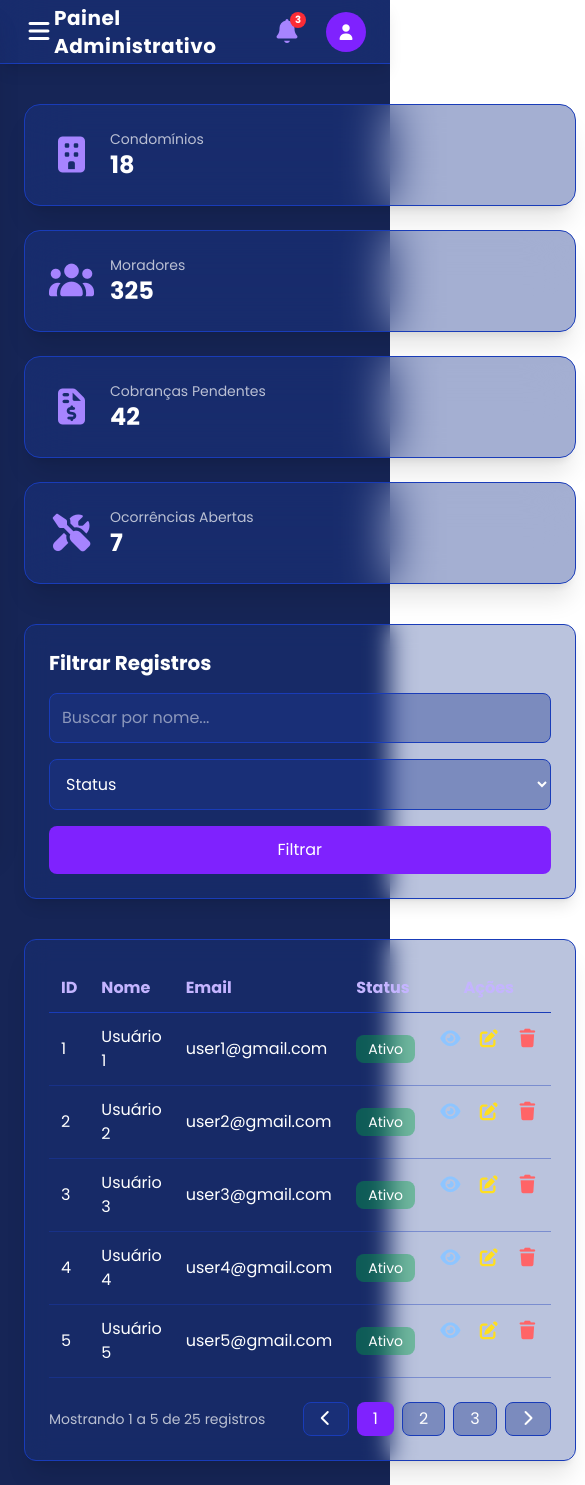
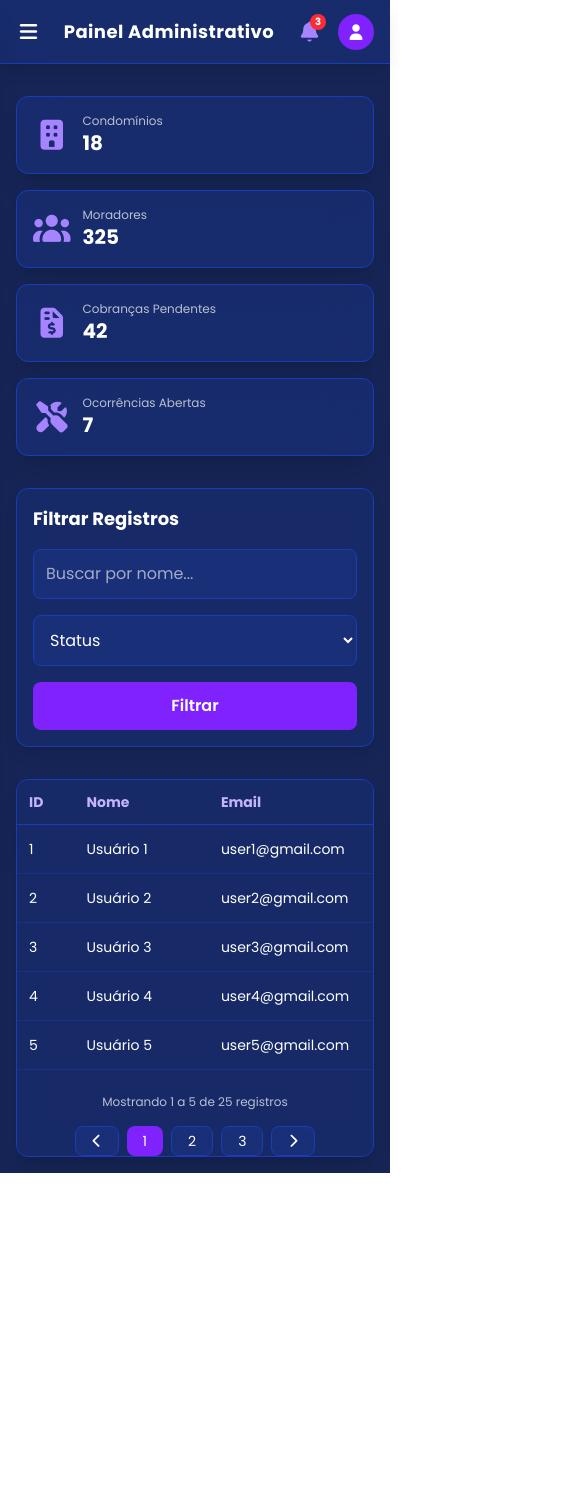
Before and after one commit to nsimba-afonso-nwayami/fimbagest, a React (Vite) app: page /dashboard/admin in a window 390 px wide. Shown: the whole page, 585 px wide, since content can reach past the window. After the commit the page ends 1173 px from the top, so only its background shows below. Built offline with nearby package versions, Linux system fonts and the light colour scheme.

Commit message:
Alterações de responsividade concluídas

```diff
--- a/src/pages/admin/DashboardAdmin.jsx
+++ b/src/pages/admin/DashboardAdmin.jsx
@@ -13,7 +13,7 @@ export default function DashboardAdmin() {
           transition-transform duration-300
           ${sidebarOpen ? "translate-x-0" : "-translate-x-64"}
           md:translate-x-0
-          z-9999
+          z-9999 {/* Ajustado z-index para Tailwind standard: z-50 a z-[9999] */}
         `}
       >
         {/* BOTÃO FECHAR MOBILE */}
@@ -29,33 +29,28 @@ export default function DashboardAdmin() {
           Fimba<span className="text-violet-400">Gest</span>
         </h1>
 
-        {/* MENU */}
+        {/* MENU (Sem alterações necessárias na navegação) */}
         <nav className="space-y-4 text-lg">
           <a className="block p-3 rounded-lg hover:bg-blue-800/40 cursor-pointer">
             <i className="fas fa-chart-line mr-3 text-violet-400"></i>
             Dashboard
           </a>
-
           <a className="block p-3 rounded-lg hover:bg-blue-800/40 cursor-pointer">
             <i className="fas fa-building mr-3 text-violet-400"></i>
             Condomínios
           </a>
-
           <a className="block p-3 rounded-lg hover:bg-blue-800/40 cursor-pointer">
             <i className="fas fa-users mr-3 text-violet-400"></i>
             Moradores
           </a>
-
           <a className="block p-3 rounded-lg hover:bg-blue-800/40 cursor-pointer">
             <i className="fas fa-file-invoice-dollar mr-3 text-violet-400"></i>
             Cobranças
           </a>
-
           <a className="block p-3 rounded-lg hover:bg-blue-800/40 cursor-pointer">
             <i className="fas fa-tools mr-3 text-violet-400"></i>
             Ocorrências
           </a>
-
           <a className="block p-3 rounded-lg hover:bg-blue-800/40 cursor-pointer">
             <i className="fas fa-gear mr-3 text-violet-400"></i>
             Configurações
@@ -72,32 +67,32 @@ export default function DashboardAdmin() {
       )}
 
       {/* ÁREA PRINCIPAL */}
-      <div className="flex-1 md:ml-64">
+      <div className="flex-1 md:ml-64 overflow-x-hidden"> {/* 👈 ADIÇÃO: overflow-x-hidden para prevenir vazamentos do conteúdo */}
         {/* HEADER */}
         <header
           className="
             bg-blue-900/40 backdrop-blur-xl border-b border-blue-800
             fixed top-0 right-0 left-0 md:left-64
-            h-16 flex items-center justify-between px-6 shadow-lg
+            h-16 flex items-center justify-between px-4 sm:px-6 shadow-lg
             z-9990
           "
         >
           {/* Botão mobile */}
           <button
-            className="md:hidden text-2xl"
+            className="md:hidden text-xl sm:text-2xl"
             onClick={() => setSidebarOpen(!sidebarOpen)}
           >
             <i className="fas fa-bars"></i>
           </button>
 
-          <h2 className="text-xl font-bold tracking-wide">
+          <h2 className="text-lg sm:text-xl font-bold tracking-wide"> {/* 👈 AJUSTE: tamanho do título para mobile */}
             Painel Administrativo
           </h2>
 
           {/* Notificações + Perfil */}
-          <div className="flex items-center gap-6">
+          <div className="flex items-center gap-4 sm:gap-6">
             {/* NOTIFICAÇÕES */}
-            <button className="relative text-2xl text-violet-400 hover:text-violet-300 transition-all">
+            <button className="relative text-xl sm:text-2xl text-violet-400 hover:text-violet-300 transition-all"> {/* 👈 AJUSTE: tamanho do ícone */}
               <i className="fas fa-bell"></i>
               <span
                 className="
@@ -112,84 +107,90 @@ export default function DashboardAdmin() {
             {/* PERFIL */}
             <div className="flex items-center gap-3">
               <span className="text-sm opacity-80 hidden sm:block">Admin</span>
-              <div className="w-10 h-10 bg-violet-600 rounded-full flex items-center justify-center">
-                <i className="fas fa-user text-white"></i>
+              <div className="w-9 h-9 sm:w-10 sm:h-10 bg-violet-600 rounded-full flex items-center justify-center"> {/* 👈 AJUSTE: tamanho do avatar */}
+                <i className="fas fa-user text-white text-base"></i>
               </div>
             </div>
           </div>
         </header>
 
         {/* CONTEÚDO PRINCIPAL */}
-        <main className="mt-20 p-6 space-y-10">
+        <main className="mt-20 p-4 sm:p-6 space-y-8 sm:space-y-10"> {/* 👈 AJUSTE: padding e margem superior para telas pequenas */}
+
           {/* CARDS */}
-          <div className="grid grid-cols-1 sm:grid-cols-2 lg:grid-cols-4 gap-6">
-            {/* CARD */}
-            <div className="bg-blue-900/40 border border-blue-800 backdrop-blur-xl p-6 rounded-2xl shadow-xl flex items-center gap-4 hover:bg-blue-900/50 hover:scale-[1.02] transition-all cursor-pointer">
-              <i className="fas fa-building text-4xl text-violet-400"></i>
-              <div>
-                <p className="text-white/70 text-sm">Condomínios</p>
-                <h3 className="text-2xl font-bold">18</h3>
+          <div className="grid grid-cols-1 sm:grid-cols-2 lg:grid-cols-4 gap-4 sm:gap-6"> {/* 👈 ALTERADO: grid-cols-1 para coluna única no mobile (padrão) */}
+
+            {/* CARD 1 (Aplicadas classes de prevenção de vazamento e ajustes de tamanho) */}
+            <div className="bg-blue-900/40 border border-blue-800 backdrop-blur-xl p-4 sm:p-6 rounded-xl shadow-xl flex items-center gap-3 sm:gap-4 hover:bg-blue-900/50 hover:scale-[1.02] transition-all cursor-pointer">
+              <i className="fas fa-building text-3xl sm:text-4xl text-violet-400 shrink-0"></i>
+              <div className="min-w-0"> {/* 👈 CHAVE: min-w-0 para permitir que o texto trunque */}
+                <p className="text-white/70 text-xs sm:text-sm truncate">Condomínios</p>
+                <h3 className="text-xl sm:text-2xl font-bold truncate">18</h3>
               </div>
             </div>
 
-            <div className="bg-blue-900/40 border border-blue-800 backdrop-blur-xl p-6 rounded-2xl shadow-xl flex items-center gap-4 hover:bg-blue-900/50 hover:scale-[1.02] transition-all cursor-pointer">
-              <i className="fas fa-users text-4xl text-violet-400"></i>
-              <div>
-                <p className="text-white/70 text-sm">Moradores</p>
-                <h3 className="text-2xl font-bold">325</h3>
+            {/* CARD 2 */}
+            <div className="bg-blue-900/40 border border-blue-800 backdrop-blur-xl p-4 sm:p-6 rounded-xl shadow-xl flex items-center gap-3 sm:gap-4 hover:bg-blue-900/50 hover:scale-[1.02] transition-all cursor-pointer">
+              <i className="fas fa-users text-3xl sm:text-4xl text-violet-400 shrink-0"></i>
+              <div className="min-w-0">
+                <p className="text-white/70 text-xs sm:text-sm truncate">Moradores</p>
+                <h3 className="text-xl sm:text-2xl font-bold truncate">325</h3>
               </div>
             </div>
 
-            <div className="bg-blue-900/40 border border-blue-800 backdrop-blur-xl p-6 rounded-2xl shadow-xl flex items-center gap-4 hover:bg-blue-900/50 hover:scale-[1.02] transition-all cursor-pointer">
-              <i className="fas fa-file-invoice-dollar text-4xl text-violet-400"></i>
-              <div>
-                <p className="text-white/70 text-sm">Cobranças Pendentes</p>
-                <h3 className="text-2xl font-bold">42</h3>
+            {/* CARD 3 (Título longo: Cobranças Pendentes) */}
+            <div className="bg-blue-900/40 border border-blue-800 backdrop-blur-xl p-4 sm:p-6 rounded-xl shadow-xl flex items-center gap-3 sm:gap-4 hover:bg-blue-900/50 hover:scale-[1.02] transition-all cursor-pointer">
+              <i className="fas fa-file-invoice-dollar text-3xl sm:text-4xl text-violet-400 shrink-0"></i>
+              <div className="min-w-0">
+                <p className="text-white/70 text-xs sm:text-sm truncate">Cobranças Pendentes</p> {/* 👈 CHAVE: truncate para evitar vazamento */}
+                <h3 className="text-xl sm:text-2xl font-bold truncate">42</h3>
               </div>
             </div>
 
-            <div className="bg-blue-900/40 border border-blue-800 backdrop-blur-xl p-6 rounded-2xl shadow-xl flex items-center gap-4 hover:bg-blue-900/50 hover:scale-[1.02] transition-all cursor-pointer">
-              <i className="fas fa-tools text-4xl text-violet-400"></i>
-              <div>
-                <p className="text-white/70 text-sm">Ocorrências Abertas</p>
-                <h3 className="text-2xl font-bold">7</h3>
+            {/* CARD 4 (Título longo: Ocorrências Abertas) */}
+            <div className="bg-blue-900/40 border border-blue-800 backdrop-blur-xl p-4 sm:p-6 rounded-xl shadow-xl flex items-center gap-3 sm:gap-4 hover:bg-blue-900/50 hover:scale-[1.02] transition-all cursor-pointer">
+              <i className="fas fa-tools text-3xl sm:text-4xl text-violet-400 shrink-0"></i>
+              <div className="min-w-0">
+                <p className="text-white/70 text-xs sm:text-sm truncate">Ocorrências Abertas</p> {/* 👈 CHAVE: truncate para evitar vazamento */}
+                <h3 className="text-xl sm:text-2xl font-bold truncate">7</h3>
               </div>
             </div>
           </div>
 
           {/* FILTROS + BUSCA */}
-          <div className="bg-blue-900/30 border border-blue-800 p-6 rounded-xl shadow-lg backdrop-blur-md">
-            <h3 className="text-xl font-bold mb-4">Filtrar Registros</h3>
+          <div className="bg-blue-900/30 border border-blue-800 p-4 sm:p-6 rounded-xl shadow-lg backdrop-blur-md"> {/* 👈 AJUSTE: padding para mobile */}
+            <h3 className="text-lg sm:text-xl font-bold mb-4">Filtrar Registros</h3> {/* 👈 AJUSTE: tamanho do título */}
 
+            {/* 👈 ALTERADO: grid-cols-1 no mobile para empilhar, e sm:grid-cols-3 para tablet/desktop */}
             <div className="grid grid-cols-1 sm:grid-cols-3 gap-4">
               <input
                 type="text"
                 placeholder="Buscar por nome..."
-                className="p-3 rounded-lg bg-blue-900/40 border border-blue-800 focus:outline-none"
+                className="p-3 rounded-lg bg-blue-900/40 border border-blue-800 focus:outline-none placeholder:text-white/60 text-white"
               />
 
-              <select className="p-3 rounded-lg bg-blue-900/40 border border-blue-800">
-                <option>Status</option>
-                <option>Ativo</option>
-                <option>Inativo</option>
+              <select className="p-3 rounded-lg bg-blue-900/40 border border-blue-800 text-white">
+                <option className="bg-blue-900">Status</option>
+                <option className="bg-blue-900">Ativo</option>
+                <option className="bg-blue-900">Inativo</option>
               </select>
 
-              <button className="p-3 rounded-lg bg-violet-600 hover:bg-violet-500 transition">
+              <button className="p-3 rounded-lg bg-violet-600 hover:bg-violet-500 transition font-semibold">
                 Filtrar
               </button>
             </div>
           </div>
 
           {/* TABELA */}
-          <div className="overflow-x-auto bg-blue-900/30 border border-blue-800 rounded-xl shadow-xl backdrop-blur-md p-6">
-            <table className="w-full text-left border-collapse">
+          <div className="overflow-x-auto bg-blue-900/30 border border-blue-800 rounded-xl shadow-xl backdrop-blur-md">
+            <table className="min-w-[700px] w-full text-left border-collapse text-sm">
               <thead>
                 <tr className="text-violet-300 border-b border-blue-800">
-                  <th className="p-3">ID</th>
-                  <th className="p-3">Nome</th>
-                  <th className="p-3">Email</th>
-                  <th className="p-3">Status</th>
-                  <th className="p-3 text-center">Ações</th>
+                  <th className="p-3 whitespace-nowrap">ID</th>
+                  <th className="p-3 whitespace-nowrap">Nome</th>
+                  <th className="p-3 whitespace-nowrap">Email</th>
+                  <th className="p-3 whitespace-nowrap">Status</th>
+                  <th className="p-3 text-center whitespace-nowrap">Ações</th>
                 </tr>
               </thead>
 
@@ -199,17 +200,17 @@ export default function DashboardAdmin() {
                     key={i}
                     className="border-b border-blue-800/40 hover:bg-blue-900/40"
                   >
-                    <td className="p-3">{i}</td>
-                    <td className="p-3">Usuário {i}</td>
-                    <td className="p-3">user{i}@gmail.com</td>
-                    <td className="p-3">
-                      <span className="px-3 py-1 bg-green-600/40 rounded-lg text-sm">
+                    <td className="p-3 whitespace-nowrap">{i}</td>
+                    <td className="p-3 whitespace-nowrap">Usuário {i}</td>
+                    <td className="p-3 whitespace-nowrap">user{i}@gmail.com</td>
+                    <td className="p-3 whitespace-nowrap">
+                      <span className="px-3 py-1 bg-green-600/40 rounded-lg text-xs"> {/* 👈 AJUSTE: tamanho da fonte do status */}
                         Ativo
                       </span>
                     </td>
 
                     {/* ÍCONES */}
-                    <td className="p-3 text-center flex justify-center gap-4 text-lg">
+                    <td className="p-3 text-center flex justify-center gap-3 sm:gap-4 text-base"> {/* 👈 AJUSTE: tamanho dos ícones e espaçamento */}
                       <button className="text-blue-300 hover:text-blue-200">
                         <i className="fas fa-eye"></i>
                       </button>
@@ -228,27 +229,27 @@ export default function DashboardAdmin() {
             </table>
 
             {/* PAGINAÇÃO */}
-            <div className="flex justify-between items-center mt-6">
-              <p className="opacity-70 text-sm">
+            <div className="flex flex-col sm:flex-row justify-between items-center mt-6 gap-4"> {/* 👈 ALTERADO: flex-col no mobile, flex-row a partir de sm */}
+              <p className="opacity-70 text-xs sm:text-sm"> {/* 👈 AJUSTE: tamanho da fonte */}
                 Mostrando 1 a 5 de 25 registros
               </p>
 
               <div className="flex gap-2">
-                <button className="px-3 py-1 bg-blue-900/40 border border-blue-800 rounded-lg">
+                <button className="px-3 py-1 bg-blue-900/40 border border-blue-800 rounded-lg text-sm">
                   <i className="fas fa-chevron-left"></i>
                 </button>
 
-                <button className="px-4 py-1 bg-violet-600 rounded-lg">
+                <button className="px-4 py-1 bg-violet-600 rounded-lg text-sm">
                   1
                 </button>
-                <button className="px-4 py-1 bg-blue-900/40 border border-blue-800 rounded-lg">
+                <button className="px-4 py-1 bg-blue-900/40 border border-blue-800 rounded-lg text-sm">
                   2
                 </button>
-                <button className="px-4 py-1 bg-blue-900/40 border border-blue-800 rounded-lg">
+                <button className="px-4 py-1 bg-blue-900/40 border border-blue-800 rounded-lg text-sm">
                   3
                 </button>
 
-                <button className="px-3 py-1 bg-blue-900/40 border border-blue-800 rounded-lg">
+                <button className="px-3 py-1 bg-blue-900/40 border border-blue-800 rounded-lg text-sm">
                   <i className="fas fa-chevron-right"></i>
                 </button>
               </div>
```
